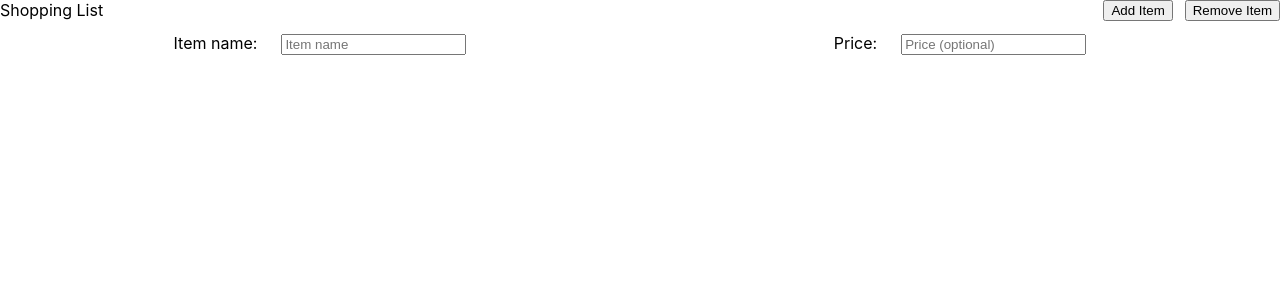
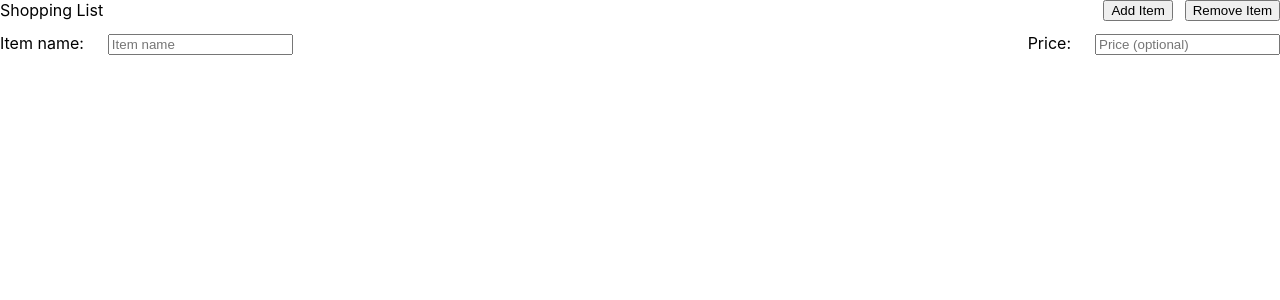
Before and after one commit to sockcrates/react-playground, a React (Create React App) app: page / in a window 1280 px wide. Both pictures are taken after a click on the button "Add Item". Shown: the top 300 px of the page. Built offline with nearby package versions, Linux system fonts and the light colour scheme.

Commit message:
Work around bug with "display: contents;"

```diff
--- a/src/List/List.module.scss
+++ b/src/List/List.module.scss
@@ -1,8 +1,25 @@
+.container {
+  display: grid;
+  place-items: center;
+}
+
 .list {
-  display: grid;
+  @extend .container;
+
   grid-template-columns: repeat(2, 1fr);
-  place-items: center;
   row-gap: 12px;
+}
+
+.listColumnSpan {
+  grid-column: 1 / -1;
+}
+
+.firstColumn {
+  grid-column: 1;
+}
+
+.lastColumn {
+  grid-column: -1;
 }
 
 .headerPush {
@@ -11,14 +28,15 @@
 }
 
 .listHeader {
+  @extend .listColumnSpan;
+
   display: flex;
-  grid-column: 1 / -1;
   justify-content: space-between;
   width: 100%;
 }
 
-.listEmpty {
-  grid-column: 1 / -1;
+.rowFix {
+  @extend .listHeader;
 }
 
 .listItem {
--- a/src/List/List.tsx
+++ b/src/List/List.tsx
@@ -38,7 +38,6 @@ function List(): JSX.Element {
         <TransitionGroup className={styles.listItem}>
           {items.map((item) => (
             <CSSTransition
-              className={styles.listItem}
               classNames={{
                 enter: styles.listEnter,
                 enterActive: styles.listEnterActive,
@@ -49,13 +48,13 @@ function List(): JSX.Element {
               style={{ '--duration': `${duration}ms` }}
               timeout={duration}
             >
-              <div className={styles.listItem}>
-                <label htmlFor="name">
+              <div className={styles.rowFix}>
+                <label className={styles.firstColumn} htmlFor="name">
                   Item name:
                   <input className={styles.labelPush} id="name" placeholder="Item name" type="text" />
                 </label>
 
-                <label htmlFor="price">
+                <label className={styles.lastColumn} htmlFor="price">
                   Price:
                   <input className={styles.labelPush} id="price" placeholder="Price (optional)" type="text" />
                 </label>
@@ -64,7 +63,7 @@ function List(): JSX.Element {
           ))}
         </TransitionGroup>
       ) : (
-        <p className={styles.listEmpty}>
+        <p className={styles.listColumnSpan}>
           You&apos;re all done 😃
         </p>
       )}
```
